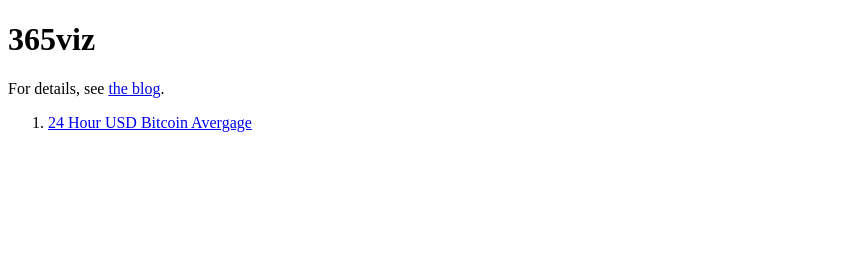
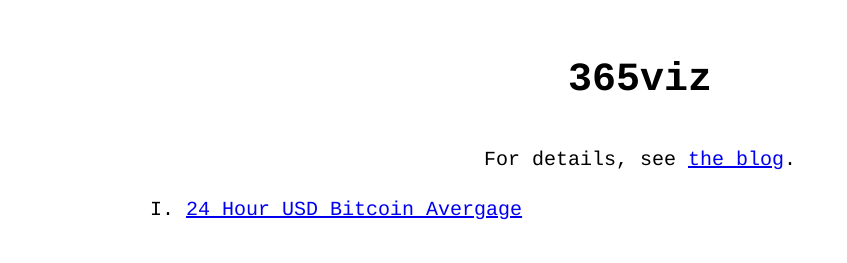
Before and after one commit to rowanu/100vis, a plain HTML site: page index.html in a window 1280 px wide. Shown: the whole page, without its empty margins (0-847 px from the left). Drawn offline with Linux system fonts and the light colour scheme; the site is published under a folder, as on GitHub Pages, so addresses that start at the root find nothing.

Commit message:
Make links relative (so they work on gh-pages)

```diff
--- a/index.html
+++ b/index.html
@@ -3,8 +3,8 @@
   <head>
     <meta charset="utf-8">
     <title>365Vis Index</title>
-    <link rel="stylesheet" href="/css/reset.css">
-    <link rel="stylesheet" href="/css/vis.css">
+    <link rel="stylesheet" href="css/reset.css">
+    <link rel="stylesheet" href="css/vis.css">
   </head>
   <body>
     <div id="container">
@@ -15,7 +15,7 @@
       </p>
 
       <ol>
-        <li><a href="/day001/">24 Hour USD Bitcoin Avergage</a></li>
+        <li><a href="day001/">24 Hour USD Bitcoin Avergage</a></li>
       </ol>
     </div>
   </body>
```
Also changed, not shown: day001/index.html (+4 -4 lines).
